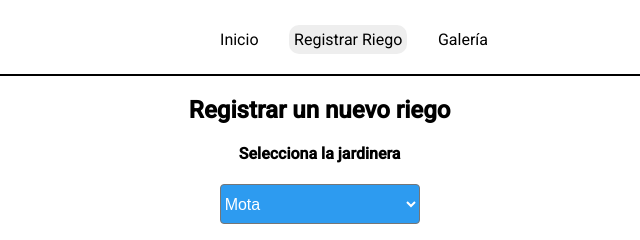
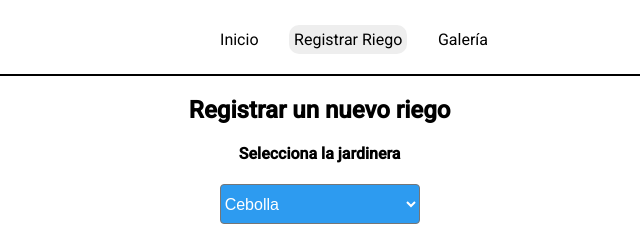
Before and after one commit to jesuswav/proyecto-huerto-deploy, a plain HTML site: page index.html in a window 1280 px wide. Both pictures are taken after a click on the element "Registrar Riego". Shown: the top 240 px of the page, 303-943 px from the left. Drawn offline with nearby package versions, Linux system fonts and the light colour scheme.

Commit message:
four commit

```diff
--- a/index.html
+++ b/index.html
@@ -170,7 +170,7 @@
         <div class="principal">
           <h4 style="margin-top: 0px;">Selecciona la jardinera</h4>
           <select name="jardineria" id="jarineria">
-            <option>Mota</option>
+            <option>Cebolla</option>
             <option>Perejil</option>
             <option>Cilantro</option>
             <option>Tomate cherry</option>
```
